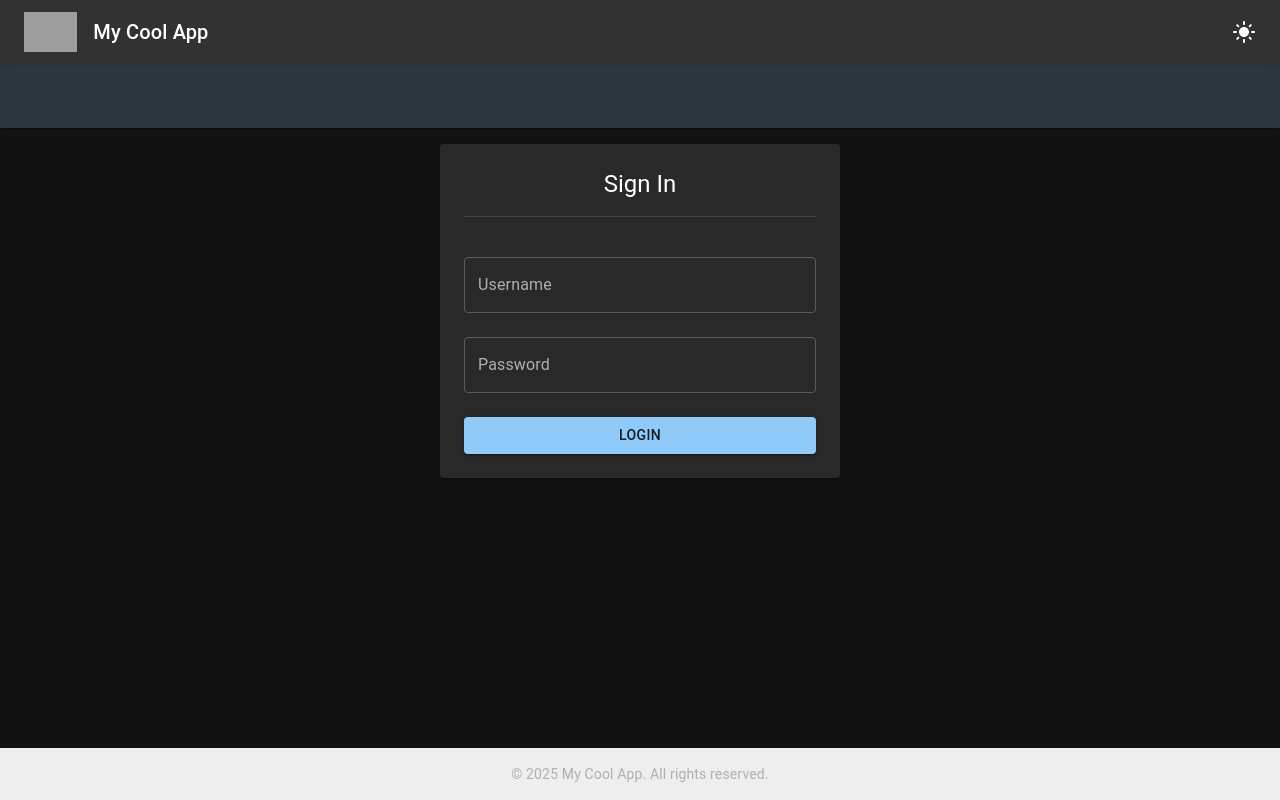
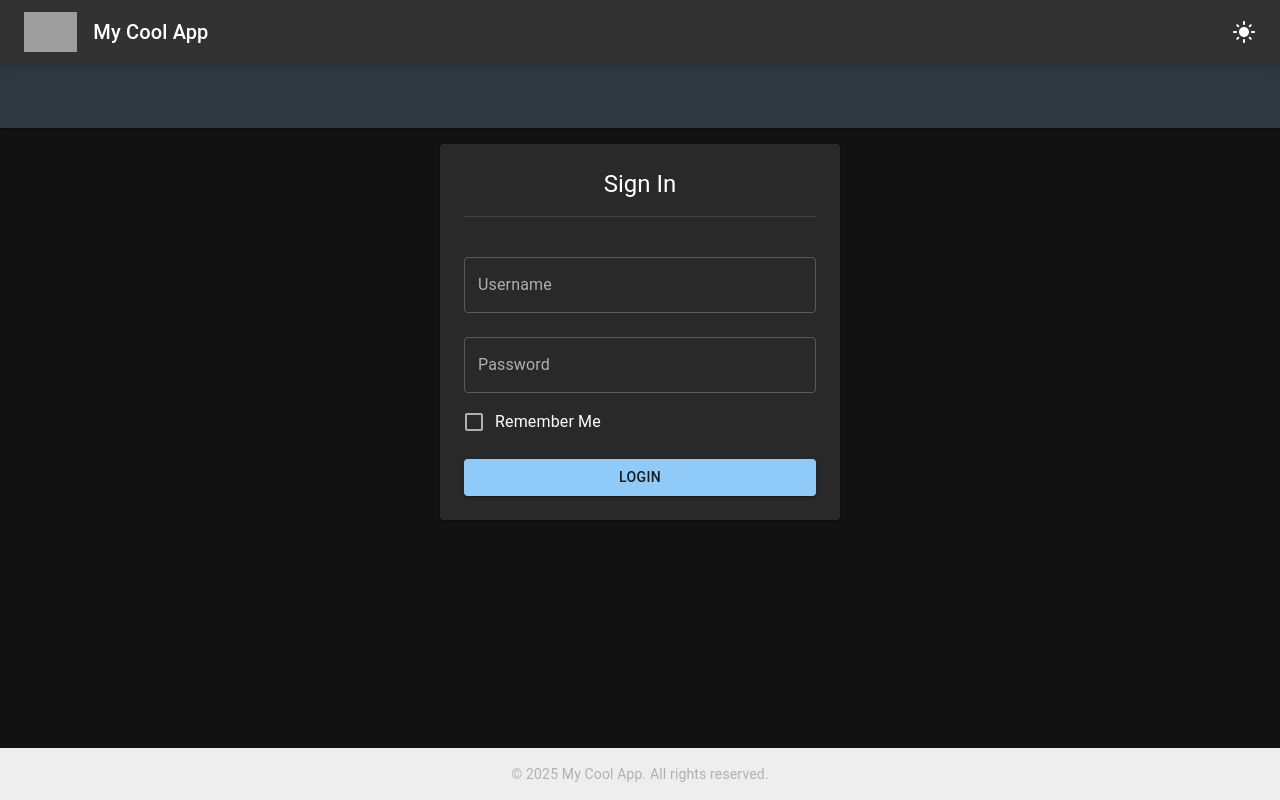
Before and after one commit to LoopyToktyn/react-template, a React app: page /login in a window 1280 px wide. Built offline with nearby package versions, Linux system fonts and the light colour scheme; grey boxes are pictures that could not be loaded.

Commit message:
nav updates, persist username and dark/light mode choice

```diff
--- a/src/context/ColorModeContext.tsx
+++ b/src/context/ColorModeContext.tsx
@@ -1,9 +1,13 @@
-import React, { createContext, useMemo, useState, useContext } from "react";
+import React, {
+  createContext,
+  useMemo,
+  useState,
+  useContext,
+  useEffect,
+} from "react";
 import { ThemeProvider, Theme } from "@mui/material/styles";
 import { CssBaseline } from "@mui/material";
 import createTheme from "@root/theme";
-
-// Add anything else you want in the theme: custom palette, shape, etc.
 
 interface ColorModeContextType {
   mode: "light" | "dark";
@@ -18,7 +22,15 @@ export const ColorModeContext = createContext<ColorModeContextType>({
 export const ColorModeProvider: React.FC<{ children: React.ReactNode }> = ({
   children,
 }) => {
-  const [mode, setMode] = useState<"light" | "dark">("dark");
+  const getInitialMode = (): "light" | "dark" => {
+    return (localStorage.getItem("color-mode") as "light" | "dark") || "dark";
+  };
+
+  const [mode, setMode] = useState<"light" | "dark">(getInitialMode);
+
+  useEffect(() => {
+    localStorage.setItem("color-mode", mode);
+  }, [mode]);
 
   const colorMode = useMemo(
     () => ({
--- a/src/pages/LoginPage.tsx
+++ b/src/pages/LoginPage.tsx
@@ -1,4 +1,4 @@
-import React, { useState, FormEvent } from "react";
+import React, { useState, useEffect, FormEvent } from "react";
 import { useAuthContext } from "@context/AuthContext";
 import {
   Box,
@@ -8,23 +8,48 @@ import {
   Paper,
   Divider,
   Alert,
+  FormControlLabel,
+  Checkbox,
 } from "@mui/material";
-import { useNavigate } from "react-router-dom";
+import { useNavigate, Navigate } from "react-router-dom";
+
+export const DEFAULT_LANDING_PAGE = "/example";
 
 const LoginPage: React.FC = () => {
   const { login, isAuthenticated } = useAuthContext();
   const navigate = useNavigate();
   const [username, setUsername] = useState("");
   const [password, setPassword] = useState("");
+  const [rememberMe, setRememberMe] = useState(false);
   const [error, setError] = useState("");
+
+  if (isAuthenticated) {
+    // User is already authenticated so redirect them to the default landing page
+    return <Navigate to={DEFAULT_LANDING_PAGE} replace />;
+  }
+
+  // Load the remembered username from localStorage on mount
+  useEffect(() => {
+    const savedUsername = localStorage.getItem("rememberedUsername");
+    if (savedUsername) {
+      setUsername(savedUsername);
+      setRememberMe(true); // Automatically check the box if we have a saved username
+    }
+  }, []);
 
   const handleSubmit = async (e: FormEvent) => {
     e.preventDefault();
     setError("");
     try {
       await login(username, password);
-      // After successful login, navigate to /dashboard or wherever
-      navigate("/example");
+
+      if (rememberMe) {
+        localStorage.setItem("rememberedUsername", username);
+      } else {
+        localStorage.removeItem("rememberedUsername");
+      }
+
+      navigate(DEFAULT_LANDING_PAGE);
     } catch (err: any) {
       setError(err.message || "Login failed");
     }
@@ -69,6 +94,16 @@ const LoginPage: React.FC = () => {
             onChange={(e) => setPassword(e.target.value)}
           />
 
+          <FormControlLabel
+            control={
+              <Checkbox
+                checked={rememberMe}
+                onChange={(e) => setRememberMe(e.target.checked)}
+              />
+            }
+            label="Remember Me"
+          />
+
           <Button
             variant="contained"
             color="primary"
```
